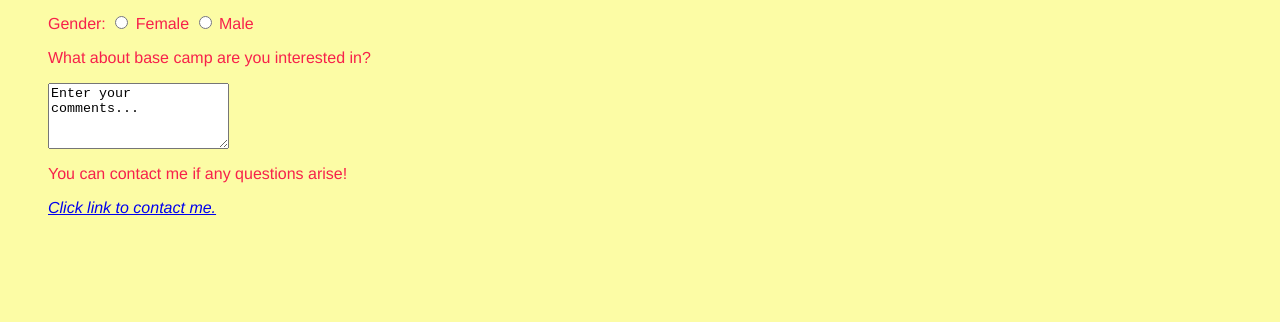
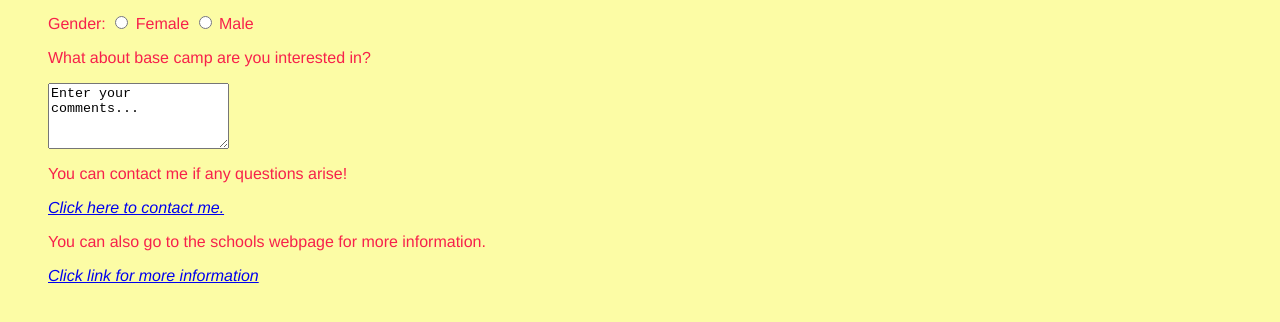
Before and after one commit to NicoleShelton/NicoleShelton.github.io, a plain HTML site: page index.html in a window 1280 px wide. Shown: the part 336-658 px from the top of the page. Drawn offline with Linux system fonts and the light colour scheme.

Commit message:
added base camp link.

```diff
--- a/index.html
+++ b/index.html
@@ -35,7 +35,10 @@
     </ul>
     <p>You can contact me if any questions arise!</p>
     <address><p><a href='mailto:nshelton@basecampcodingacademy.org'>
-    Click link to contact me.</a></p></address>
+    Click here to contact me.</a></p></address>
+    <p>You can also go to the schools webpage for more information.</p>
+    <address><p><a href="http://www.basecampcodingacademy.org">
+    Click link for more information</a></a></p></address>
 </body>
 
 </html>
```
